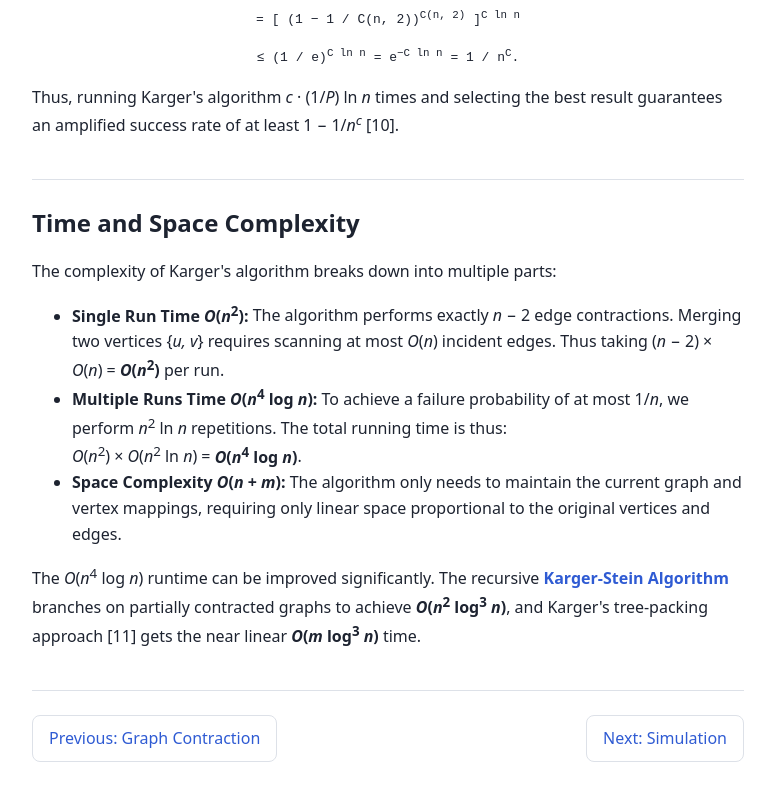
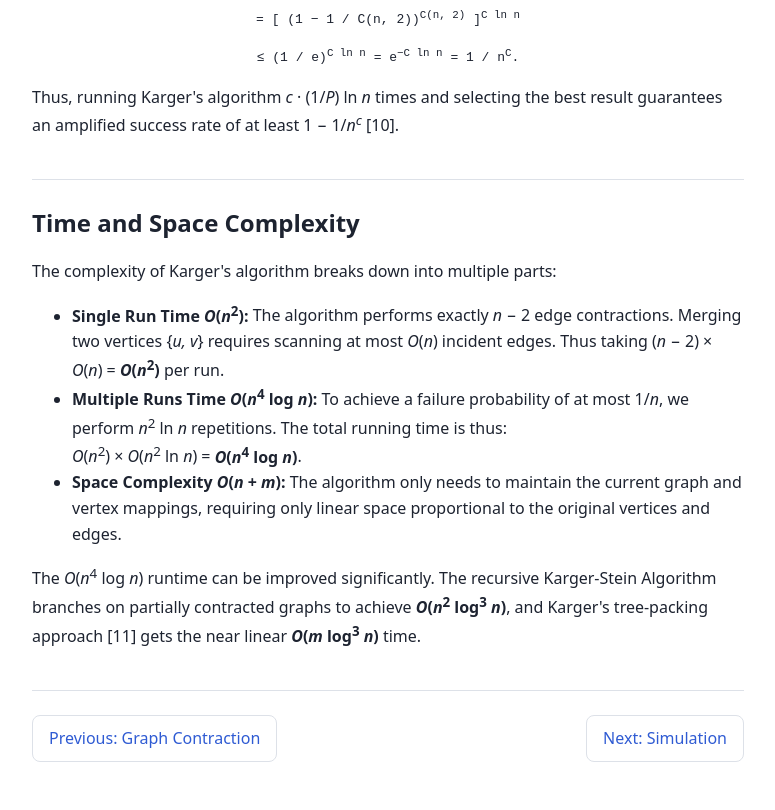
Before and after one commit to AlliumWasTaken/COMP3821-Project, a plain HTML site: page Website/karger.html in a window 1280 px wide. Shown: the part 4258-5068 px from the top of the page, without its empty margins (252-1027 px from the left). Drawn offline with Linux system fonts and the light colour scheme.

Commit message:
Removed instance of Karger Stein hyperlink

```diff
--- a/Website/karger.html
+++ b/Website/karger.html
@@ -215,7 +215,7 @@
         </li>
       </ul>
       <p>
-        The <em>O</em>(<em>n</em><sup>4</sup> log <em>n</em>) runtime can be improved significantly. The recursive <strong><a href="karger-stein.html">Karger-Stein Algorithm</a></strong> branches on partially contracted graphs to achieve <strong><em>O</em>(<em>n</em><sup>2</sup> log<sup>3</sup> <em>n</em>)</strong>, and Karger's tree-packing approach [11] gets the near linear <strong><em>O</em>(<em>m</em> log<sup>3</sup> <em>n</em>)</strong> time.
+        The <em>O</em>(<em>n</em><sup>4</sup> log <em>n</em>) runtime can be improved significantly. The recursive Karger-Stein Algorithm branches on partially contracted graphs to achieve <strong><em>O</em>(<em>n</em><sup>2</sup> log<sup>3</sup> <em>n</em>)</strong>, and Karger's tree-packing approach [11] gets the near linear <strong><em>O</em>(<em>m</em> log<sup>3</sup> <em>n</em>)</strong> time.
       </p>
     </section>
   </main>
```
